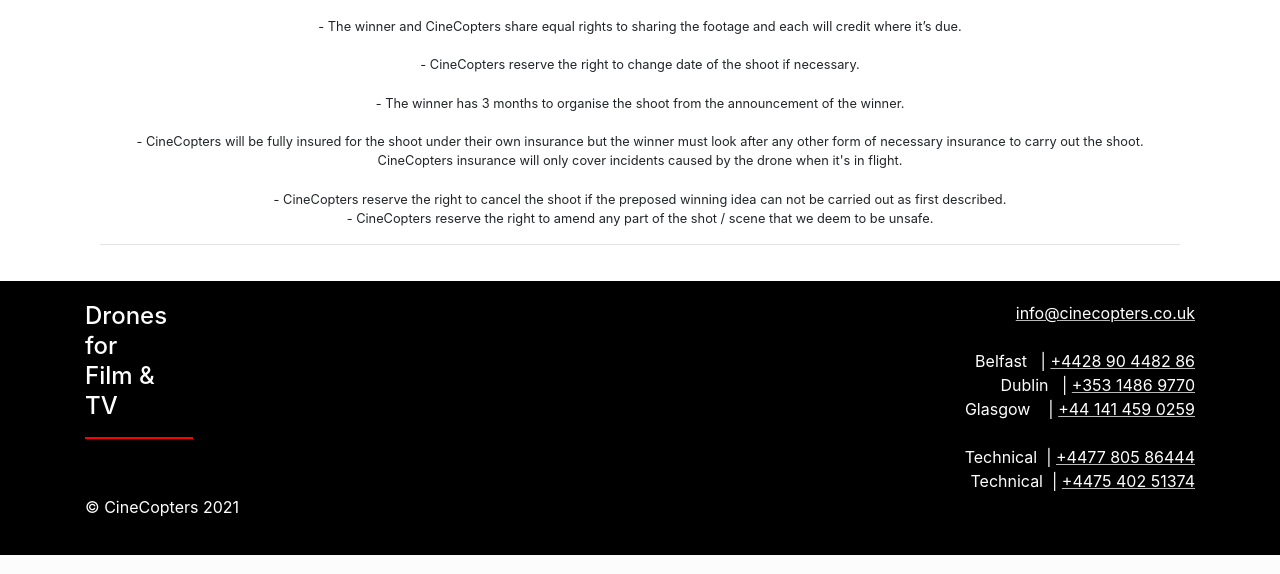
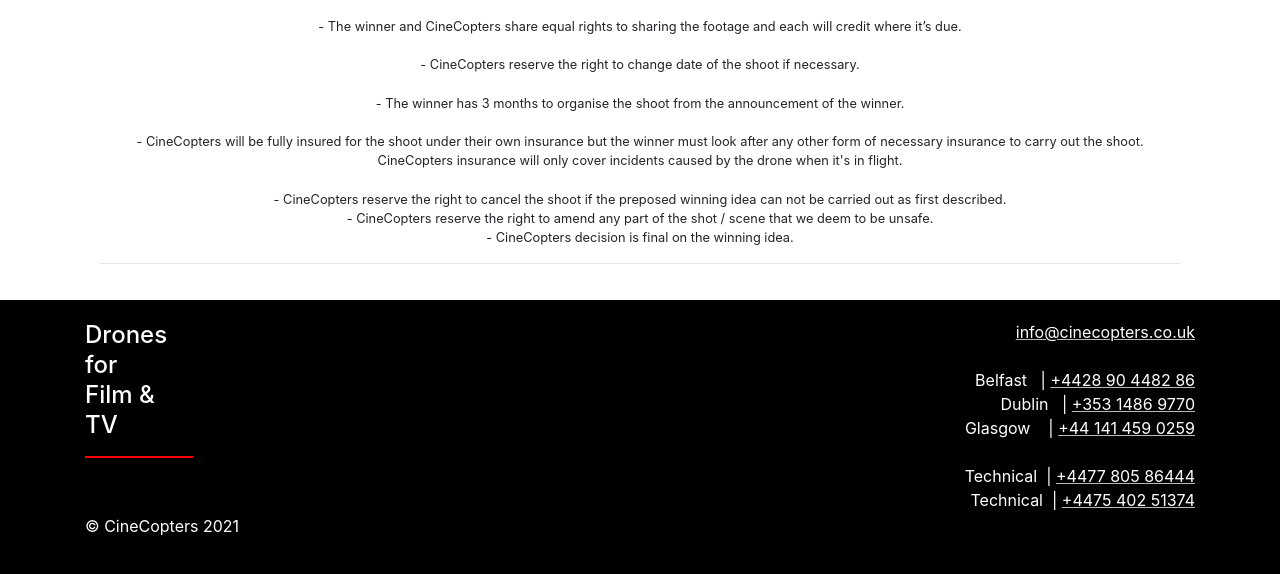
Before and after one commit to sdbxsdb/CineCopters, a PHP site: page /onerComp.php in a window 1280 px wide. Shown: the part 2382-2956 px from the top of the page. Run offline with PHP 8.4, Linux system fonts and the light colour scheme; some web fonts are replaced.

Commit message:
Update onerComp.php

```diff
--- a/onerComp.php
+++ b/onerComp.php
@@ -70,6 +70,7 @@
                     <li>- CineCopters will be fully insured for the shoot under their own insurance but the winner must look after any other form of necessary insurance to carry out the shoot. CineCopters insurance will only cover incidents caused by the drone when it's in flight.</li><br>
                     <li>- CineCopters reserve the right to cancel the shoot if the preposed winning idea can not be carried out as first described.</li>
                     <li>- CineCopters reserve the right to amend any part of the shot / scene that we deem to be unsafe.</li>
+                    <li>- CineCopters decision is final on the winning idea.</li>
                 </ul>
             </small>
 
```
